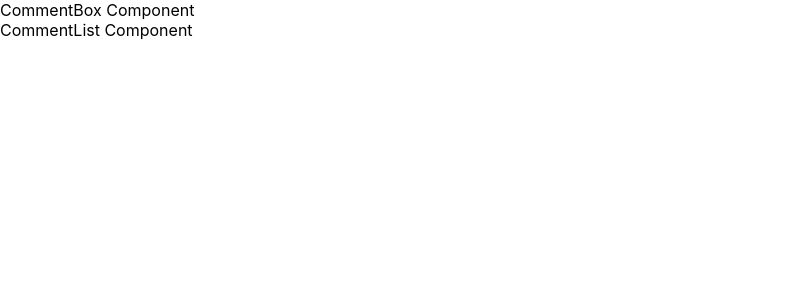
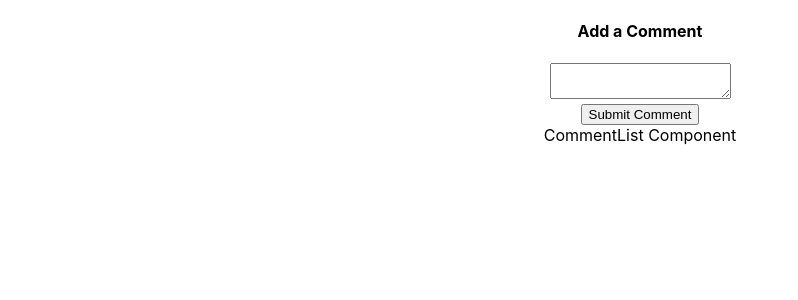
Before and after one commit to Lavertis/advanced-react-and-redux-course, a React (Create React App) app in the folder testing/: page / in a window 1280 px wide. Shown: the top 300 px of the page, without its empty margins (0-798 px from the left). Built offline with nearby package versions, Linux system fonts and the light colour scheme.

Commit message:
29. Comment Box Component

```diff
--- a/testing/src/components/App.js
+++ b/testing/src/components/App.js
@@ -1,9 +1,10 @@
+import 'components/css/App.css';
 import CommentBox from "components/CommentBox";
 import CommentList from "components/CommentList";
 
 function App() {
     return (
-        <div className="App">
+        <div className="App" data-testid="App">
             <CommentBox/>
             <CommentList/>
         </div>
--- a/testing/src/components/CommentBox.js
+++ b/testing/src/components/CommentBox.js
@@ -3,7 +3,13 @@
 
 const CommentBox = () => (
     <div data-testid="CommentBox">
-        CommentBox Component
+        <form>
+            <h4>Add a Comment</h4>
+            <textarea/>
+            <div>
+                <button>Submit Comment</button>
+            </div>
+        </form>
     </div>
 );
 
--- /dev/null
+++ b/testing/src/components/css/App.css
@@ -0,0 +1,38 @@
+.App {
+    text-align: center;
+}
+
+.App-logo {
+    height: 40vmin;
+    pointer-events: none;
+}
+
+@media (prefers-reduced-motion: no-preference) {
+    .App-logo {
+        animation: App-logo-spin infinite 20s linear;
+    }
+}
+
+.App-header {
+    background-color: #282c34;
+    min-height: 100vh;
+    display: flex;
+    flex-direction: column;
+    align-items: center;
+    justify-content: center;
+    font-size: calc(10px + 2vmin);
+    color: white;
+}
+
+.App-link {
+    color: #61dafb;
+}
+
+@keyframes App-logo-spin {
+    from {
+        transform: rotate(0deg);
+    }
+    to {
+        transform: rotate(360deg);
+    }
+}
```
